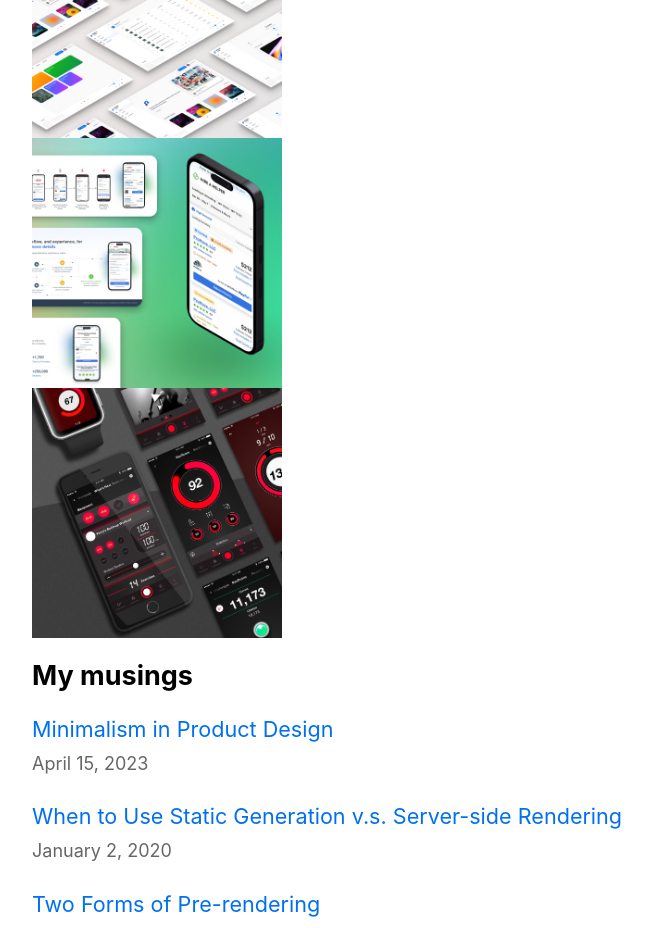
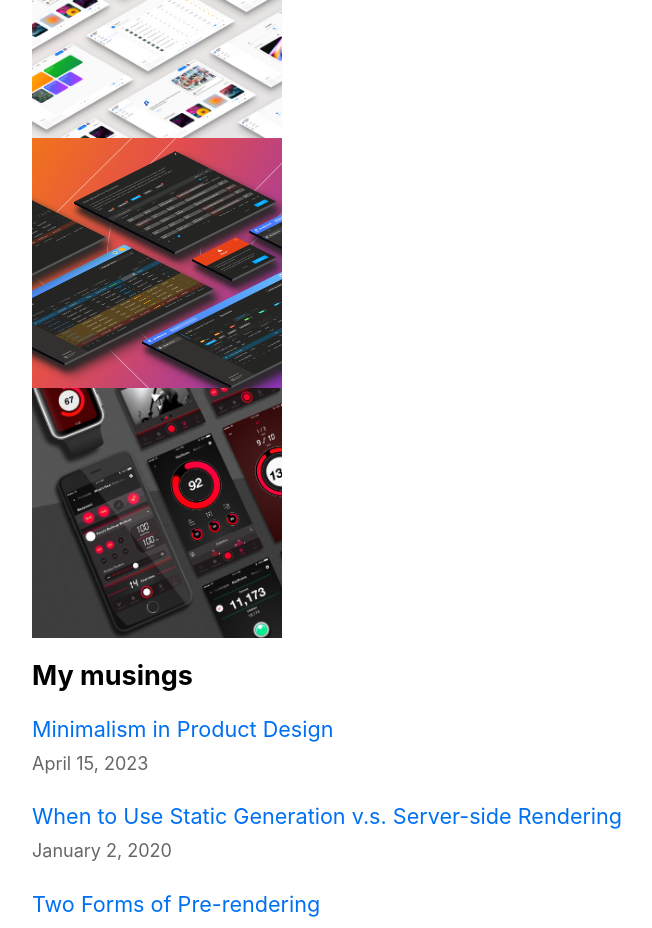
Before and after one commit to cellfade/nextjs-blog, a Next.js app: page / in a window 1280 px wide. Shown: the part 900-1828 px from the top of the page, without its empty margins (302-954 px from the left). Built offline with nearby package versions, Linux system fonts and the light colour scheme.

Commit message:
Update About.js

```diff
--- a/components/About.js
+++ b/components/About.js
@@ -2,7 +2,7 @@ import React from "react"
 import Image from "next/image"
 import profile from "../public/profile.jpg"
 import appimage1 from "../public/appimage1.jpg"
-import appimage4 from "../public/appimage4.jpg"
+import appimage2 from "../public/appimage2.jpg"
 import appimage3 from "../public/appimage3.jpg"
 
 const About = () => {
@@ -32,7 +32,7 @@ const About = () => {
                 </div>
                 <div className="flex-shrink-0 lg:mt-12 lg:px-4 mb-10">
                     <Image
-                        src={appimage4}
+                        src={appimage2}
                         alt="UX/UI design mock-up 2"
                         priority={true}
                         className="rounded-full"
```
